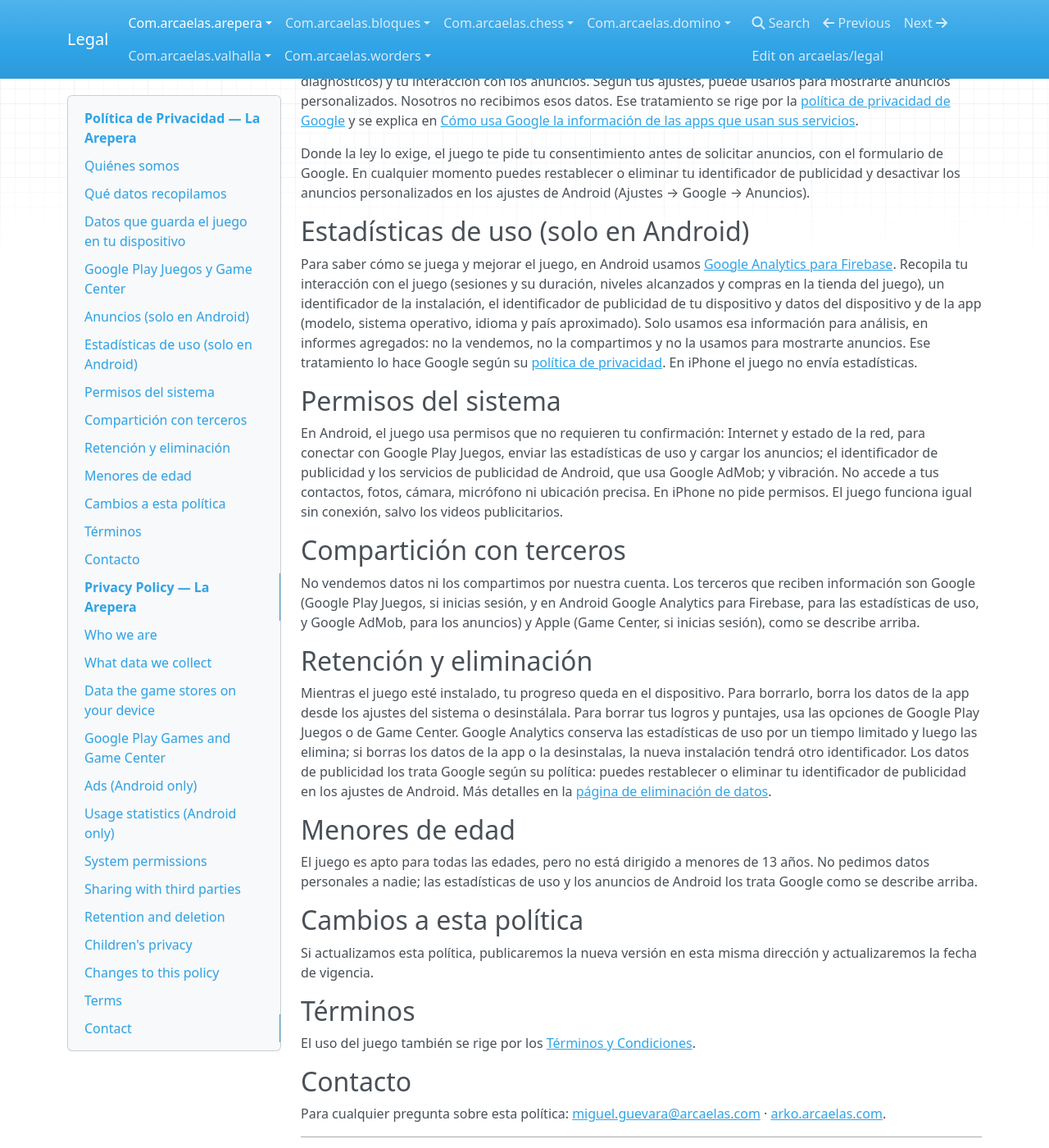
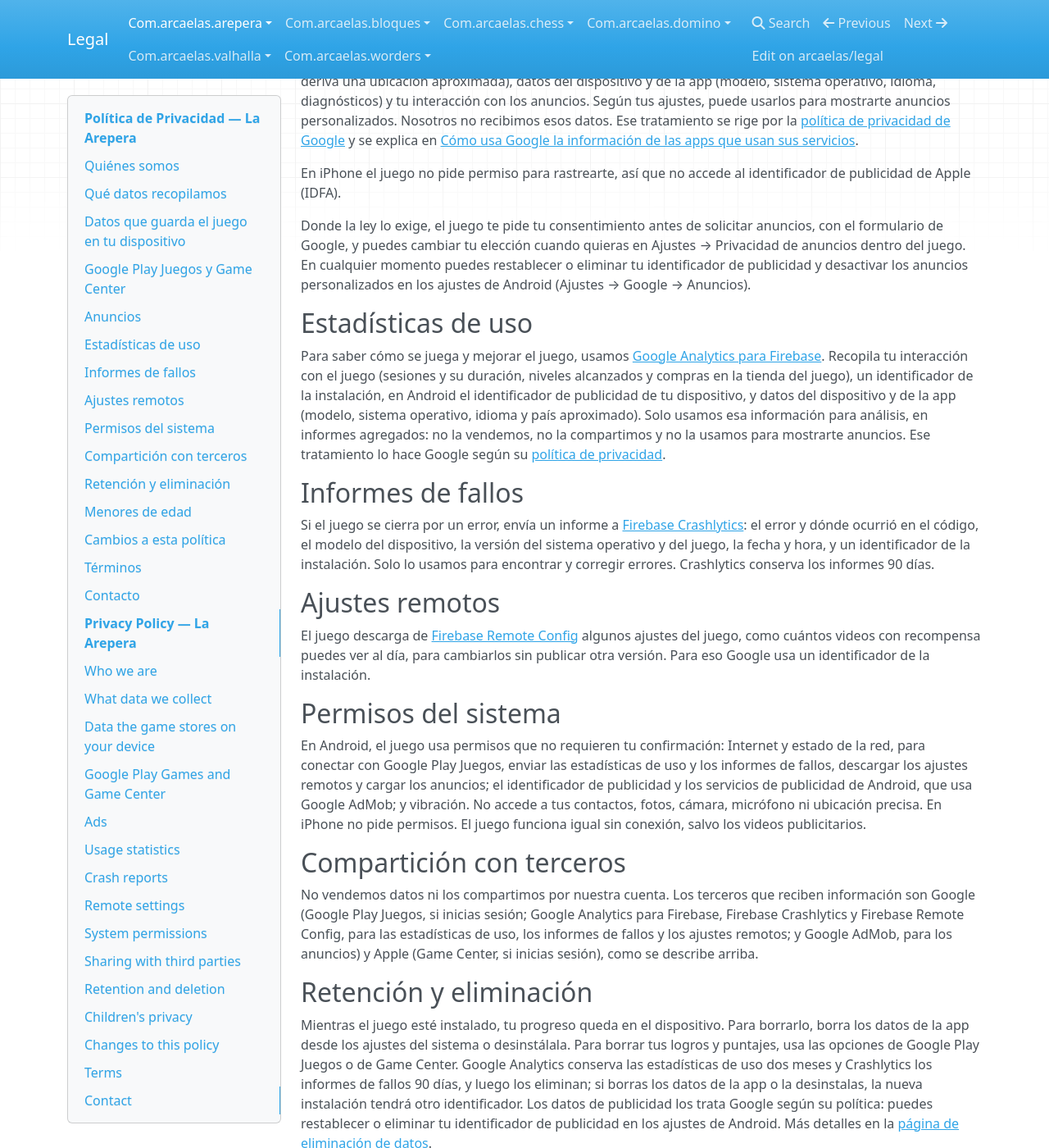
Before and after one commit to arcaelas/legal, an MkDocs documentation site: the page built from docs/com.arcaelas.arepera/privacy/README.md, in a window 1280 px wide and 1400 px high, scrolled down 1159 px. Shown: the whole window at 82% size. Built offline with MkDocs 1.6.1, drawn with Linux system fonts in a browser that asks for light colours; nearby versions of some CDN libraries; some of the changed text lies outside the part shown.

Commit message:
docs: La Arepera suma Crashlytics, Remote Config, iPhone y máximo diario de videos (#36)

```diff
--- a/docs/com.arcaelas.arepera/privacy/README.md
+++ b/docs/com.arcaelas.arepera/privacy/README.md
@@ -6,9 +6,9 @@ title: Política de Privacidad — La Arepera
 
 # Política de Privacidad — La Arepera
 
-Vigente desde el 22 de noviembre de 2026.
+Vigente desde el 23 de noviembre de 2026.
 
-> **TL;DR:** La Arepera es gratuita y no tiene compras dentro de la app. En Android puedes ver, solo si tú lo pides, videos publicitarios a cambio de diamantes: los sirve Google AdMob, que usa el identificador de publicidad de tu dispositivo. El juego no pide cuenta propia ni tiene servidores propios, y tu progreso queda en tu dispositivo. En Android, el juego envía estadísticas de uso a Google Analytics para Firebase para ayudarnos a mejorarlo. Si inicias sesión en Google Play Juegos o Game Center, tus logros y puntajes se guardan en esos servicios.
+> **TL;DR:** La Arepera es gratuita y no tiene compras dentro de la app. Puedes ver, solo si tú lo pides, videos publicitarios a cambio de diamantes: los sirve Google AdMob, que en Android usa el identificador de publicidad de tu dispositivo. El juego no pide cuenta propia ni tiene servidores propios, y tu progreso queda en tu dispositivo. Para ayudarnos a mejorarlo, el juego envía estadísticas de uso a Google Analytics para Firebase e informes de fallos a Firebase Crashlytics, y descarga ajustes del juego de Firebase Remote Config. Si inicias sesión en Google Play Juegos o Game Center, tus logros y puntajes se guardan en esos servicios.
 
 ## Quiénes somos
 
@@ -16,12 +16,13 @@ La Arepera (paquete `com.arcaelas.arepera`) es un juego móvil gratuito desarrol
 
 ## Qué datos recopilamos
 
-No tenemos servidores propios ni pedimos registro, y nunca te pedimos tu nombre, correo o teléfono. En Android, el juego envía estadísticas de uso a Google Analytics para Firebase, como se describe abajo. El juego no vende nada. Los terceros que pueden recibir información son Google y Apple, si inicias sesión en sus servicios de juego, y en Android Google Analytics para Firebase y Google AdMob, para las estadísticas de uso y los videos publicitarios que se describen abajo.
+No tenemos servidores propios ni pedimos registro, y nunca te pedimos tu nombre, correo o teléfono. El juego envía estadísticas de uso a Google Analytics para Firebase e informes de fallos a Firebase Crashlytics, como se describe abajo. El juego no vende nada. Los terceros que pueden recibir información son Google y Apple, si inicias sesión en sus servicios de juego, y Google, con Firebase y Google AdMob, para las estadísticas de uso, los informes de fallos, los ajustes remotos y los videos publicitarios que se describen abajo.
 
 ## Datos que guarda el juego en tu dispositivo
 
 - Tu progreso: dinero, nivel y construcciones de cada local, mejoras, empleados contratados y sus niveles.
-- Tus ajustes: sonido, música y vibración.
+- Tus ajustes: sonido, música, vibración e idioma.
+- Cuántos videos publicitarios viste hoy, para respetar el máximo diario.
 - Los logros y puntajes pendientes de enviar cuando no hay conexión.
 
 Estos datos viven en el almacenamiento de la aplicación dentro de tu dispositivo y no salen de él.
@@ -30,33 +31,43 @@ Estos datos viven en el almacenamiento de la aplicación dentro de tu dispositiv
 
 Si inicias sesión, en Android el juego usa Google Play Juegos y en iPhone Game Center de Apple para guardar tus logros y mostrar tus puntajes en las tablas: arepas vendidas, dinero ganado y nivel más alto. Esos servicios reciben tu identificador de jugador, tu nombre de jugador, tus logros y tus puntajes, y su tratamiento se rige por la [política de privacidad de Google](https://policies.google.com/privacy?hl=es) y la [de Apple](https://www.apple.com/legal/privacy/es/). Puedes jugar sin iniciar sesión.
 
-## Anuncios (solo en Android)
+## Anuncios
 
-En Android el juego ofrece videos publicitarios con recompensa: aparecen únicamente cuando tocas el «+» de los diamantes y aceptas ver uno, y al terminarlo recibes diamantes del juego. Nunca se muestran solos. En iPhone el juego no muestra anuncios.
+El juego ofrece videos publicitarios con recompensa: aparecen únicamente cuando tocas el «+» de los diamantes y aceptas ver uno, y al terminarlo recibes diamantes del juego. Nunca se muestran solos, y hay un máximo de videos por día que se muestra junto al «+».
 
 Los anuncios los sirve [Google AdMob](https://admob.google.com/). Para mostrarlos, limitar su frecuencia, medirlos y prevenir el fraude, Google puede recopilar y usar el identificador de publicidad de tu dispositivo, tu dirección IP (de la que se deriva una ubicación aproximada), datos del dispositivo y de la app (modelo, sistema operativo, idioma, diagnósticos) y tu interacción con los anuncios. Según tus ajustes, puede usarlos para mostrarte anuncios personalizados. Nosotros no recibimos esos datos. Ese tratamiento se rige por la [política de privacidad de Google](https://policies.google.com/privacy?hl=es) y se explica en [Cómo usa Google la información de las apps que usan sus servicios](https://policies.google.com/technologies/partner-sites?hl=es).
 
-Donde la ley lo exige, el juego te pide tu consentimiento antes de solicitar anuncios, con el formulario de Google. En cualquier momento puedes restablecer o eliminar tu identificador de publicidad y desactivar los anuncios personalizados en los ajustes de Android (Ajustes → Google → Anuncios).
+En iPhone el juego no pide permiso para rastrearte, así que no accede al identificador de publicidad de Apple (IDFA).
 
-## Estadísticas de uso (solo en Android)
+Donde la ley lo exige, el juego te pide tu consentimiento antes de solicitar anuncios, con el formulario de Google, y puedes cambiar tu elección cuando quieras en Ajustes → Privacidad de anuncios dentro del juego. En cualquier momento puedes restablecer o eliminar tu identificador de publicidad y desactivar los anuncios personalizados en los ajustes de Android (Ajustes → Google → Anuncios).
 
-Para saber cómo se juega y mejorar el juego, en Android usamos [Google Analytics para Firebase](https://firebase.google.com/products/analytics). Recopila tu interacción con el juego (sesiones y su duración, niveles alcanzados y compras en la tienda del juego), un identificador de la instalación, el identificador de publicidad de tu dispositivo y datos del dispositivo y de la app (modelo, sistema operativo, idioma y país aproximado). Solo usamos esa información para análisis, en informes agregados: no la vendemos, no la compartimos y no la usamos para mostrarte anuncios. Ese tratamiento lo hace Google según su [política de privacidad](https://policies.google.com/privacy?hl=es). En iPhone el juego no envía estadísticas.
+## Estadísticas de uso
+
+Para saber cómo se juega y mejorar el juego, usamos [Google Analytics para Firebase](https://firebase.google.com/products/analytics). Recopila tu interacción con el juego (sesiones y su duración, niveles alcanzados y compras en la tienda del juego), un identificador de la instalación, en Android el identificador de publicidad de tu dispositivo, y datos del dispositivo y de la app (modelo, sistema operativo, idioma y país aproximado). Solo usamos esa información para análisis, en informes agregados: no la vendemos, no la compartimos y no la usamos para mostrarte anuncios. Ese tratamiento lo hace Google según su [política de privacidad](https://policies.google.com/privacy?hl=es).
+
+## Informes de fallos
+
+Si el juego se cierra por un error, envía un informe a [Firebase Crashlytics](https://firebase.google.com/products/crashlytics): el error y dónde ocurrió en el código, el modelo del dispositivo, la versión del sistema operativo y del juego, la fecha y hora, y un identificador de la instalación. Solo lo usamos para encontrar y corregir errores. Crashlytics conserva los informes 90 días.
+
+## Ajustes remotos
+
+El juego descarga de [Firebase Remote Config](https://firebase.google.com/products/remote-config) algunos ajustes del juego, como cuántos videos con recompensa puedes ver al día, para cambiarlos sin publicar otra versión. Para eso Google usa un identificador de la instalación.
 
 ## Permisos del sistema
 
-En Android, el juego usa permisos que no requieren tu confirmación: Internet y estado de la red, para conectar con Google Play Juegos, enviar las estadísticas de uso y cargar los anuncios; el identificador de publicidad y los servicios de publicidad de Android, que usa Google AdMob; y vibración. No accede a tus contactos, fotos, cámara, micrófono ni ubicación precisa. En iPhone no pide permisos. El juego funciona igual sin conexión, salvo los videos publicitarios.
+En Android, el juego usa permisos que no requieren tu confirmación: Internet y estado de la red, para conectar con Google Play Juegos, enviar las estadísticas de uso y los informes de fallos, descargar los ajustes remotos y cargar los anuncios; el identificador de publicidad y los servicios de publicidad de Android, que usa Google AdMob; y vibración. No accede a tus contactos, fotos, cámara, micrófono ni ubicación precisa. En iPhone no pide permisos. El juego funciona igual sin conexión, salvo los videos publicitarios.
 
 ## Compartición con terceros
 
-No vendemos datos ni los compartimos por nuestra cuenta. Los terceros que reciben información son Google (Google Play Juegos, si inicias sesión, y en Android Google Analytics para Firebase, para las estadísticas de uso, y Google AdMob, para los anuncios) y Apple (Game Center, si inicias sesión), como se describe arriba.
+No vendemos datos ni los compartimos por nuestra cuenta. Los terceros que reciben información son Google (Google Play Juegos, si inicias sesión; Google Analytics para Firebase, Firebase Crashlytics y Firebase Remote Config, para las estadísticas de uso, los informes de fallos y los ajustes remotos; y Google AdMob, para los anuncios) y Apple (Game Center, si inicias sesión), como se describe arriba.
 
 ## Retención y eliminación
 
-Mientras el juego esté instalado, tu progreso queda en el dispositivo. Para borrarlo, borra los datos de la app desde los ajustes del sistema o desinstálala. Para borrar tus logros y puntajes, usa las opciones de Google Play Juegos o de Game Center. Google Analytics conserva las estadísticas de uso por un tiempo limitado y luego las elimina; si borras los datos de la app o la desinstalas, la nueva instalación tendrá otro identificador. Los datos de publicidad los trata Google según su política: puedes restablecer o eliminar tu identificador de publicidad en los ajustes de Android. Más detalles en la [página de eliminación de datos](../deletion/).
+Mientras el juego esté instalado, tu progreso queda en el dispositivo. Para borrarlo, borra los datos de la app desde los ajustes del sistema o desinstálala. Para borrar tus logros y puntajes, usa las opciones de Google Play Juegos o de Game Center. Google Analytics conserva las estadísticas de uso dos meses y Crashlytics los informes de fallos 90 días, y luego los eliminan; si borras los datos de la app o la desinstalas, la nueva instalación tendrá otro identificador. Los datos de publicidad los trata Google según su política: puedes restablecer o eliminar tu identificador de publicidad en los ajustes de Android. Más detalles en la [página de eliminación de datos](../deletion/).
 
 ## Menores de edad
 
-El juego es apto para todas las edades, pero no está dirigido a menores de 13 años. No pedimos datos personales a nadie; las estadísticas de uso y los anuncios de Android los trata Google como se describe arriba.
+El juego es apto para todas las edades, pero no está dirigido a menores de 13 años. No pedimos datos personales a nadie; las estadísticas de uso, los informes de fallos y los anuncios los trata Google como se describe arriba.
 
 ## Cambios a esta política
 
@@ -74,9 +85,9 @@ Para cualquier pregunta sobre esta política: [miguel.guevara@arcaelas.com](mail
 
 # Privacy Policy — La Arepera
 
-Effective November 22, 2026.
+Effective November 23, 2026.
 
-> **TL;DR:** La Arepera is free and has no in-app purchases. On Android you can watch, only when you ask for it, video ads in exchange for diamonds: they are served by Google AdMob, which uses your device's advertising ID. The game has no account of its own and no servers of its own, and your progress stays on your device. On Android, the game sends usage statistics to Google Analytics for Firebase to help us improve it. If you sign in to Google Play Games or Game Center, your achievements and scores are stored in those services.
+> **TL;DR:** La Arepera is free and has no in-app purchases. You can watch, only when you ask for it, video ads in exchange for diamonds: they are served by Google AdMob, which on Android uses your device's advertising ID. The game has no account of its own and no servers of its own, and your progress stays on your device. To help us improve it, the game sends usage statistics to Google Analytics for Firebase and crash reports to Firebase Crashlytics, and downloads game settings from Firebase Remote Config. If you sign in to Google Play Games or Game Center, your achievements and scores are stored in those services.
 
 ## Who we are
 
@@ -84,12 +95,13 @@ La Arepera (package `com.arcaelas.arepera`) is a free mobile game developed by A
 
 ## What data we collect
 
-We have no servers of our own, we don't ask you to register and we never ask for your name, email or phone number. On Android, the game sends usage statistics to Google Analytics for Firebase, as described below. The game sells nothing. The third parties that may receive information are Google and Apple, if you sign in to their game services, and on Android Google Analytics for Firebase and Google AdMob, for the usage statistics and the video ads described below.
+We have no servers of our own, we don't ask you to register and we never ask for your name, email or phone number. The game sends usage statistics to Google Analytics for Firebase and crash reports to Firebase Crashlytics, as described below. The game sells nothing. The third parties that may receive information are Google and Apple, if you sign in to their game services, and Google, through Firebase and Google AdMob, for the usage statistics, crash reports, remote settings and video ads described below.
 
 ## Data the game stores on your device
 
 - Your progress: money, level and buildings of each shop, upgrades, hired employees and their levels.
-- Your settings: sound, music and vibration.
+- Your settings: sound, music, vibration and language.
+- How many video ads you watched today, to respect the daily maximum.
 - Achievements and scores waiting to be sent when there is no connection.
 
 This data lives in the app's storage on your device and never leaves it.
@@ -98,33 +110,43 @@ This data lives in the app's storage on your device and never leaves it.
 
 If you sign in, the game uses Google Play Games on Android and Apple Game Center on iPhone to store your achievements and show your scores on the leaderboards: arepas sold, money earned and highest level. Those services receive your player ID, player name, achievements and scores, under [Google's privacy policy](https://policies.google.com/privacy) and [Apple's](https://www.apple.com/legal/privacy/). You can play without signing in.
 
-## Ads (Android only)
+## Ads
 
-On Android the game offers rewarded video ads: they appear only when you tap the “+” next to your diamonds and agree to watch one, and when it ends you receive in-game diamonds. They are never shown on their own. On iPhone the game shows no ads.
+The game offers rewarded video ads: they appear only when you tap the “+” next to your diamonds and agree to watch one, and when it ends you receive in-game diamonds. They are never shown on their own, and there is a daily maximum shown next to the “+”.
 
 The ads are served by [Google AdMob](https://admob.google.com/). To show them, cap their frequency, measure them and prevent fraud, Google may collect and use your device's advertising ID, your IP address (from which an approximate location is derived), device and app data (model, operating system, language, diagnostics) and your interaction with the ads. Depending on your settings, it may use them to show you personalized ads. We do not receive that data. That processing is governed by [Google's privacy policy](https://policies.google.com/privacy) and explained in [How Google uses information from apps that use its services](https://policies.google.com/technologies/partner-sites).
 
-Where the law requires it, the game asks for your consent before requesting ads, with Google's form. At any time you can reset or delete your advertising ID and turn off personalized ads in the Android settings (Settings → Google → Ads).
+On iPhone the game does not ask for permission to track you, so it does not access Apple's advertising identifier (IDFA).
 
-## Usage statistics (Android only)
+Where the law requires it, the game asks for your consent before requesting ads, with Google's form, and you can change your choice at any time in Settings → Ad privacy inside the game. At any time you can reset or delete your advertising ID and turn off personalized ads in the Android settings (Settings → Google → Ads).
 
-To learn how the game is played and improve it, on Android we use [Google Analytics for Firebase](https://firebase.google.com/products/analytics). It collects your interaction with the game (sessions and their length, levels reached and purchases in the in-game shop), an installation ID, your device's advertising ID and device and app data (model, operating system, language and approximate country). We use this information only for analytics, in aggregated reports: we don't sell it, we don't share it and we don't use it to show you ads. That processing is done by Google under its [privacy policy](https://policies.google.com/privacy). On iPhone the game sends no statistics.
+## Usage statistics
+
+To learn how the game is played and improve it, we use [Google Analytics for Firebase](https://firebase.google.com/products/analytics). It collects your interaction with the game (sessions and their length, levels reached and purchases in the in-game shop), an installation ID, on Android your device's advertising ID, and device and app data (model, operating system, language and approximate country). We use this information only for analytics, in aggregated reports: we don't sell it, we don't share it and we don't use it to show you ads. That processing is done by Google under its [privacy policy](https://policies.google.com/privacy).
+
+## Crash reports
+
+If the game closes because of an error, it sends a report to [Firebase Crashlytics](https://firebase.google.com/products/crashlytics): the error and where it happened in the code, the device model, the operating system and game versions, the date and time, and an installation ID. We use it only to find and fix bugs. Crashlytics keeps reports for 90 days.
+
+## Remote settings
+
+The game downloads some game settings from [Firebase Remote Config](https://firebase.google.com/products/remote-config), such as how many rewarded videos you can watch per day, to change them without publishing a new version. For this, Google uses an installation ID.
 
 ## System permissions
 
-On Android, the game uses permissions that need no confirmation from you: Internet and network state, to connect to Google Play Games, send usage statistics and load the ads; the advertising ID and Android's advertising services, used by Google AdMob; and vibration. It does not access your contacts, photos, camera, microphone or precise location. On iPhone it asks for no permissions. The game works the same offline, except for the video ads.
+On Android, the game uses permissions that need no confirmation from you: Internet and network state, to connect to Google Play Games, send usage statistics and crash reports, download the remote settings and load the ads; the advertising ID and Android's advertising services, used by Google AdMob; and vibration. It does not access your contacts, photos, camera, microphone or precise location. On iPhone it asks for no permissions. The game works the same offline, except for the video ads.
 
 ## Sharing with third parties
 
-We do not sell data or share it ourselves. The third parties that receive information are Google (Google Play Games, if you sign in, and on Android Google Analytics for Firebase, for usage statistics, and Google AdMob, for the ads) and Apple (Game Center, if you sign in), as described above.
+We do not sell data or share it ourselves. The third parties that receive information are Google (Google Play Games, if you sign in; Google Analytics for Firebase, Firebase Crashlytics and Firebase Remote Config, for usage statistics, crash reports and remote settings; and Google AdMob, for the ads) and Apple (Game Center, if you sign in), as described above.
 
 ## Retention and deletion
 
-While the game is installed, your progress stays on the device. To delete it, clear the app data from the system settings or uninstall the app. To delete your achievements and scores, use the options of Google Play Games or Game Center. Google Analytics keeps usage statistics for a limited time and then deletes them; if you clear the app data or uninstall it, the new installation gets a different ID. Advertising data is handled by Google under its policy: you can reset or delete your advertising ID in the Android settings. More details on the [data deletion page](../deletion/).
+While the game is installed, your progress stays on the device. To delete it, clear the app data from the system settings or uninstall the app. To delete your achievements and scores, use the options of Google Play Games or Game Center. Google Analytics keeps usage statistics for two months and Crashlytics keeps crash reports for 90 days, and then they delete them; if you clear the app data or uninstall it, the new installation gets a different ID. Advertising data is handled by Google under its policy: you can reset or delete your advertising ID in the Android settings. More details on the [data deletion page](../deletion/).
 
 ## Children's privacy
 
-The game is suitable for all ages but is not directed to children under 13. We ask no one for personal data; usage statistics and ads on Android are handled by Google as described above.
+The game is suitable for all ages but is not directed to children under 13. We ask no one for personal data; usage statistics, crash reports and ads are handled by Google as described above.
 
 ## Changes to this policy
 
```
Also changed, not shown: docs/com.arcaelas.arepera/terms/README.md (+4 -4 lines).
